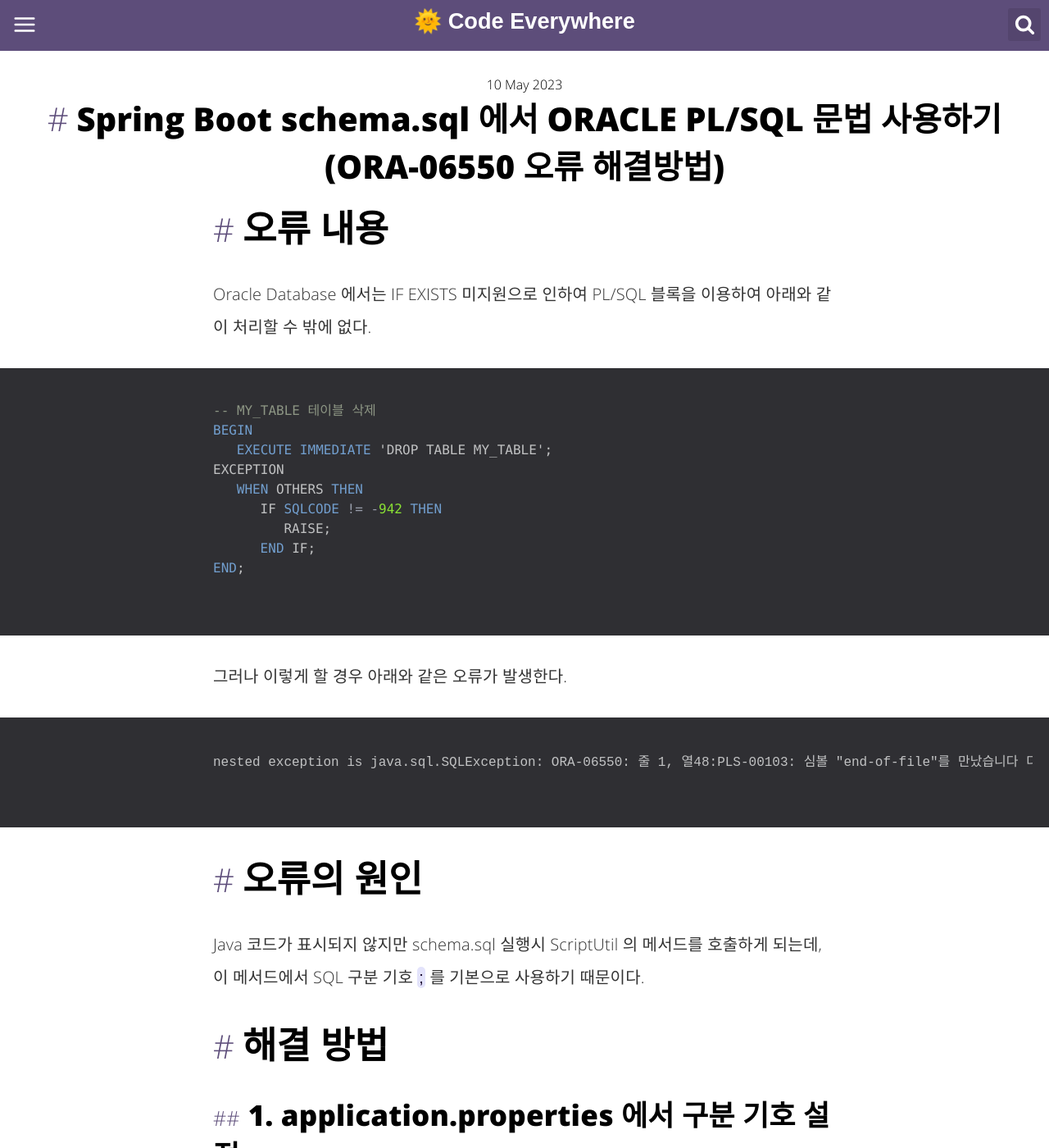
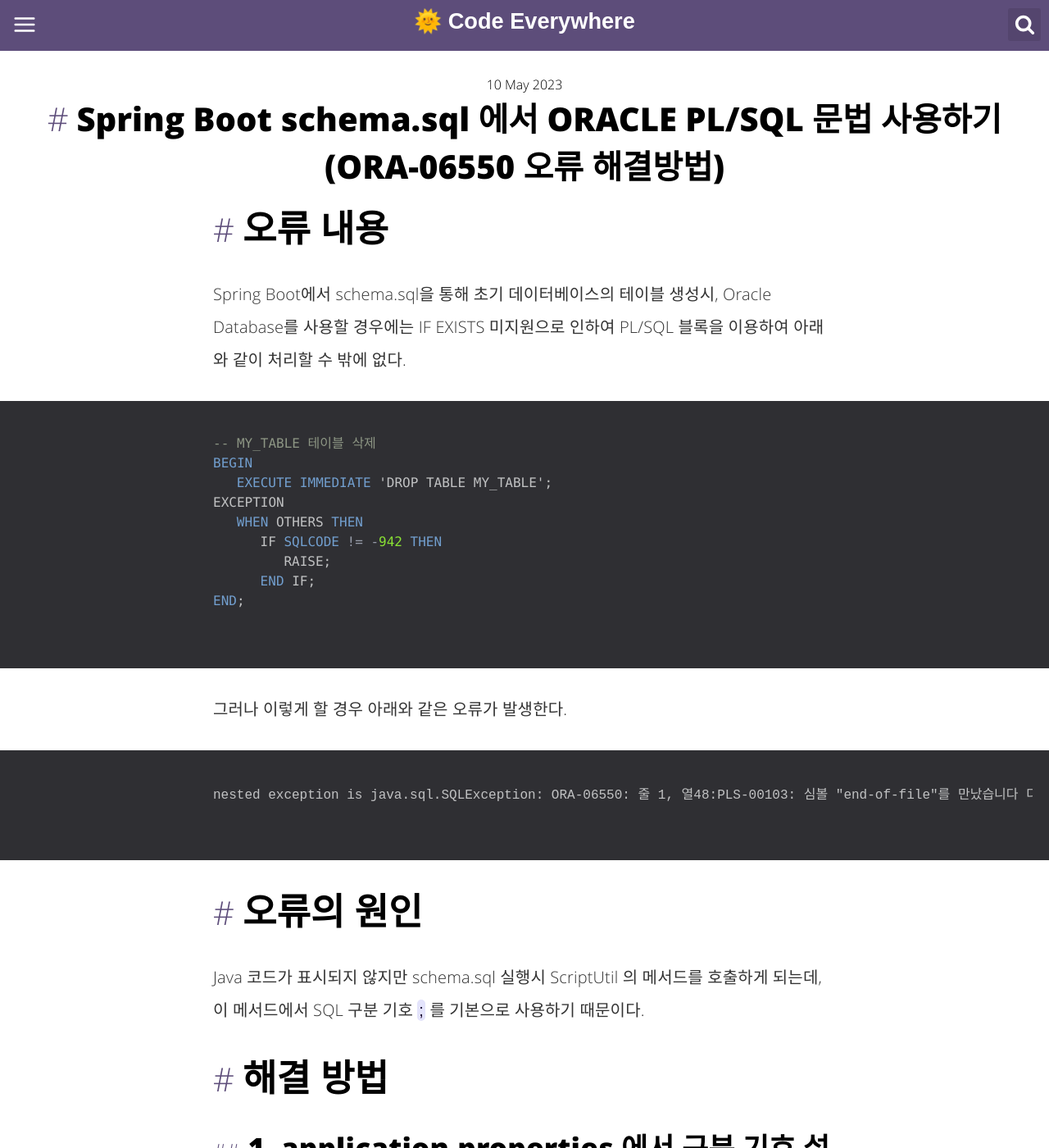
Before and after one commit to rainofpainki/rainofpainki.github.io, a Jekyll site: the page built from _posts/2023-05-10-plsql-oracle-schema.md, in a window 1280 px wide and 1400 px high. Shown: the whole window at 82% size. Built offline with Jekyll 4.4.1, drawn with Linux system fonts in a browser that asks for light colours; comment, search, counter and statistics services are not loaded; some of the changed text lies outside the part shown.

Commit message:
chore: 내용 상세하게 추가

````diff
--- a/_posts/2023-05-10-plsql-oracle-schema.md
+++ b/_posts/2023-05-10-plsql-oracle-schema.md
@@ -13,7 +13,7 @@ tags:
 
 # 오류 내용
 
-Oracle Database 에서는 IF EXISTS 미지원으로 인하여 PL/SQL 블록을 이용하여 아래와 같이 처리할 수 밖에 없다.
+Spring Boot에서 schema.sql을 통해 초기 데이터베이스의 테이블 생성시, Oracle Database를 사용할 경우에는 IF EXISTS 미지원으로 인하여 PL/SQL 블록을 이용하여 아래와 같이 처리할 수 밖에 없다.
 
 ```sql
 -- MY_TABLE 테이블 삭제
@@ -41,7 +41,7 @@ Java 코드가 표시되지 않지만 schema.sql 실행시 ScriptUtil 의 메서
 
 ## 1. application.properties 에서 구분 기호 설정
 
-- Spring Boot 2.5.0 이상
+- Spring boot 2.5.0 이상
 
 ```
 spring.sql.init.separator = ^^^ END OF SCRIPT ^^^
````
